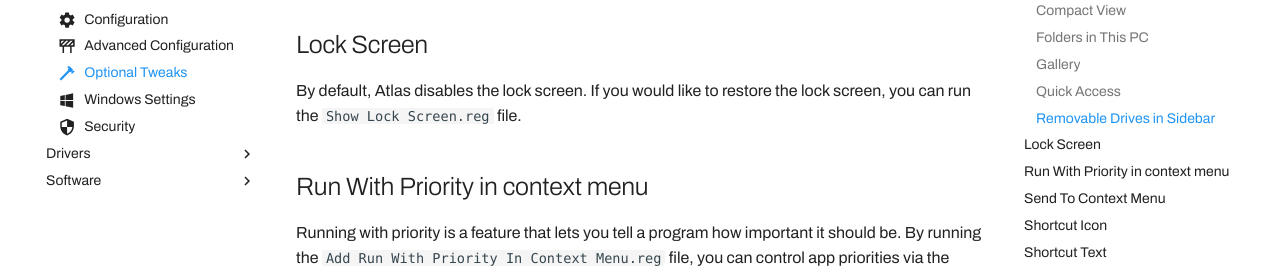
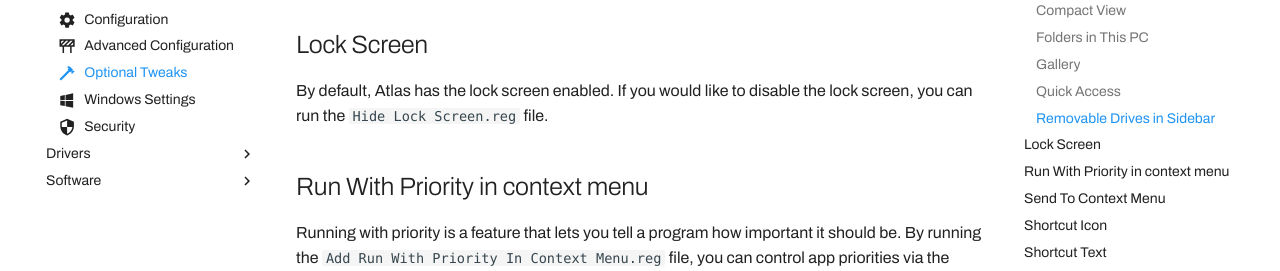
Before and after one commit to Atlas-OS/docs, an MkDocs documentation site: the page built from docs/getting-started/post-installation/atlas-folder/optional-tweaks.md, in a window 1280 px wide and 900 px high, scrolled down 1489 px. Shown: the part 178-449 px from the top of the window. Built offline with MkDocs 1.6.1 and Material for MkDocs 9.7.7, drawn with Linux system fonts in a browser that asks for light colours; some web fonts are replaced; comment, search, counter and statistics services are not loaded.

Commit message:
fix: :bug: Fix consistency with defaults

```diff
--- a/docs/getting-started/post-installation/atlas-folder/optional-tweaks.md
+++ b/docs/getting-started/post-installation/atlas-folder/optional-tweaks.md
@@ -45,7 +45,7 @@ You can run the `Enable Removable Drives in Sidebar.reg` file to make removable
 
 ## Lock Screen
 
-By default, Atlas disables the lock screen. If you would like to restore the lock screen, you can run the `Show Lock Screen.reg` file.
+By default, Atlas has the lock screen enabled. If you would like to disable the lock screen, you can run the `Hide Lock Screen.reg` file.
 
 ## Run With Priority in context menu
 
```
